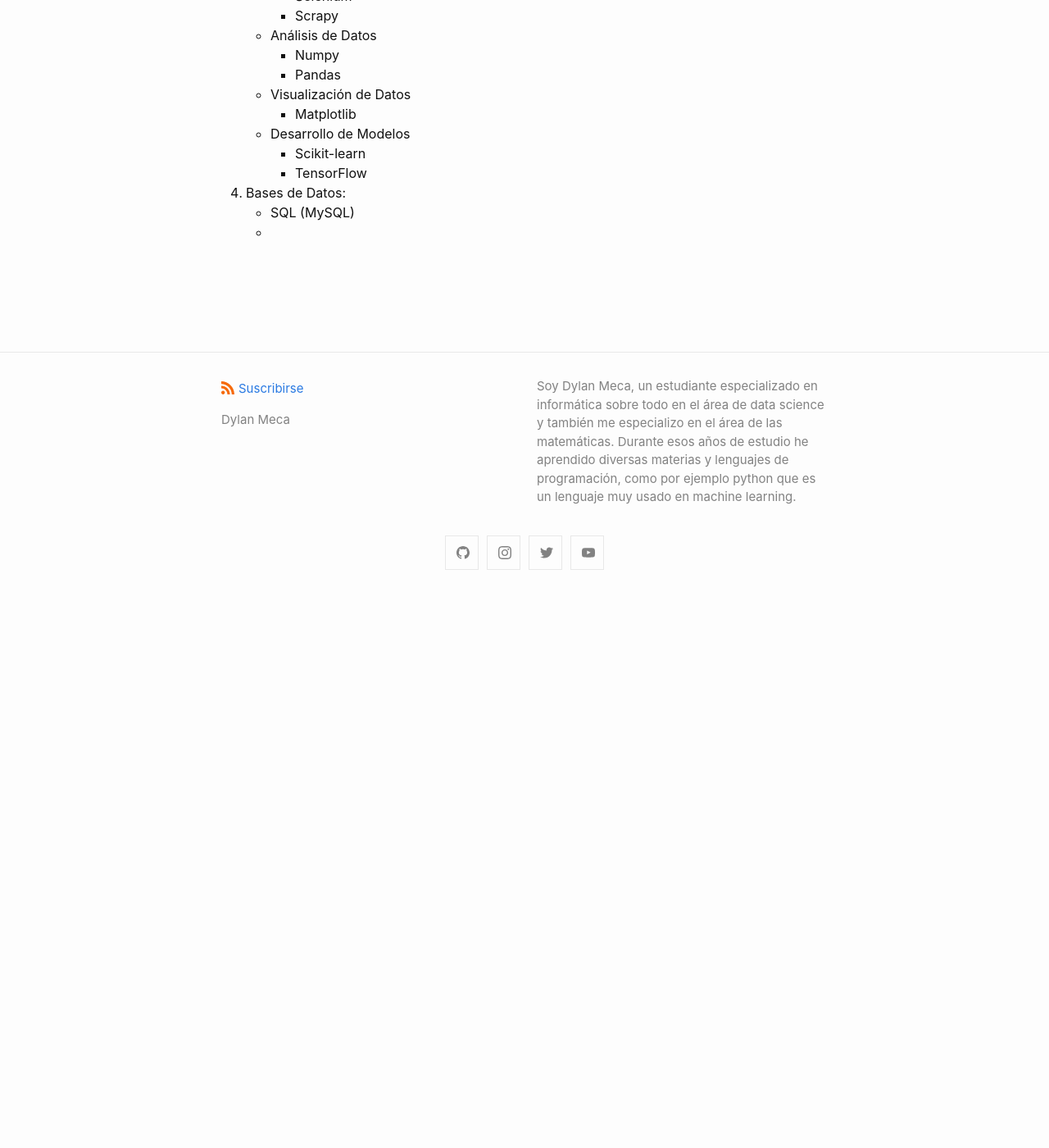
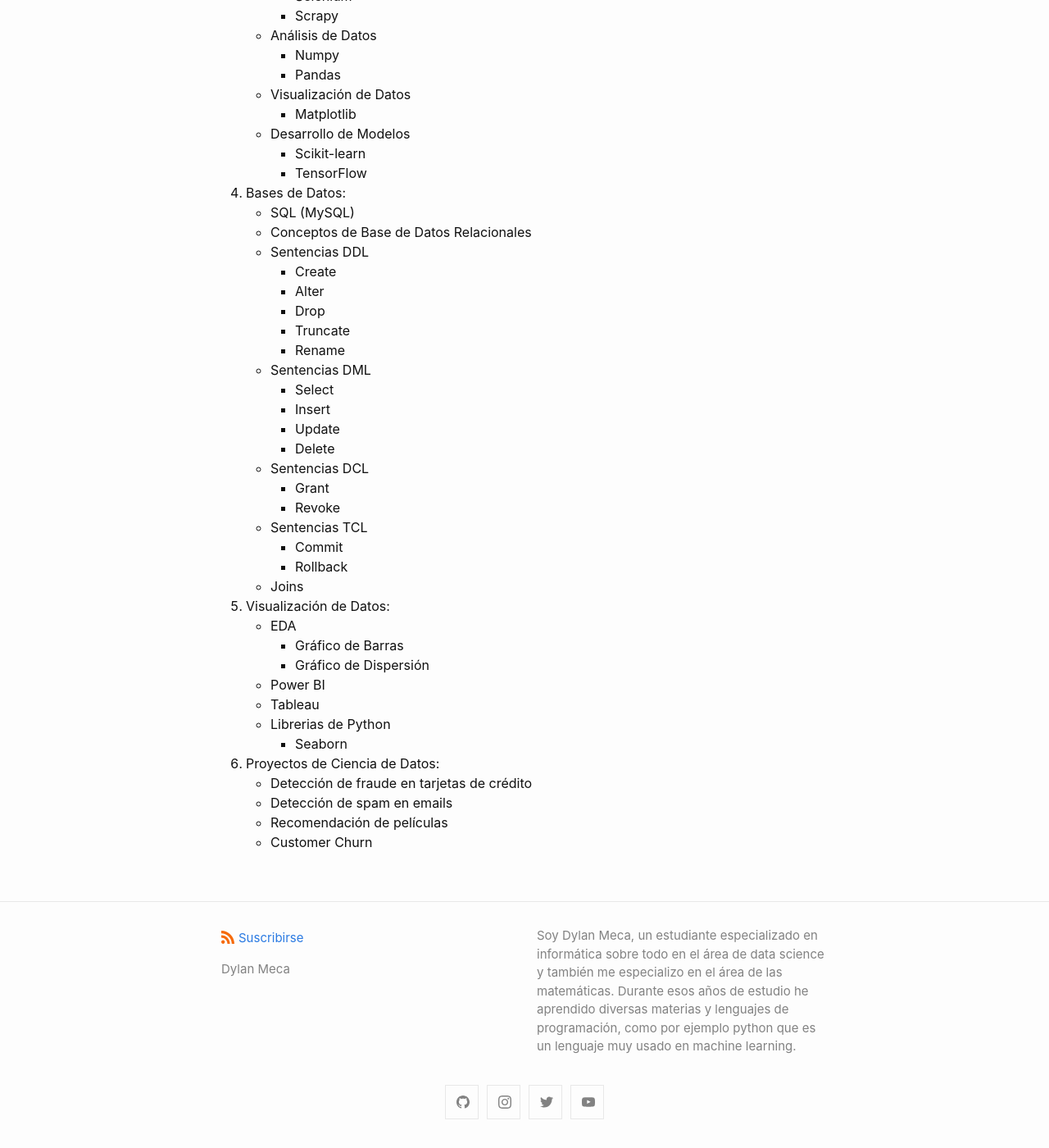
Before and after one commit to dylanmeca/dylanmeca.github.io, a Jekyll site: the page built from _posts/2022-08-15-Ruta-para-ser-Cientifico-de-Datos.md, in a window 1280 px wide and 1400 px high, scrolled down 670 px. Shown: the whole window at 82% size. Built offline with Jekyll 4.4.1, drawn with Linux system fonts in a browser that asks for light colours; a script that is not in the unit is left out; comment, search, counter and statistics services are not loaded; before the commit the page ends 1326 px from its top, so only the background shows below that.

Commit message:
New Update

```diff
--- a/_posts/2022-08-15-Ruta-para-ser-Cientifico-de-Datos.md
+++ b/_posts/2022-08-15-Ruta-para-ser-Cientifico-de-Datos.md
@@ -1,7 +1,7 @@
 ---
 layout: post
 permalink: /2022/08/15/Ruta-para-ser-Cientifico-de-Datos.html
-description:
+description: La Ciencia de Datos es una carrera que estuda, administra, analiza e interpreta todo tipo de datos con el fin de que las organizaciones tomen mejores decisiones y resuelvan problemas complejos
 keywords:
 ---
 
@@ -40,4 +40,37 @@
 
 4. Bases de Datos:
      * SQL (MySQL)
-     *
+     * Conceptos de Base de Datos Relacionales
+     * Sentencias DDL
+          * Create
+          * Alter
+          * Drop
+          * Truncate
+          * Rename
+     * Sentencias DML
+          * Select
+          * Insert
+          * Update
+          * Delete
+     * Sentencias DCL
+          * Grant
+          * Revoke
+     * Sentencias TCL
+          * Commit
+          * Rollback
+     * Joins
+
+5. Visualización de Datos:
+     * EDA
+       * Gráfico de Barras
+       * Gráfico de Dispersión
+     * Power BI
+     * Tableau
+     * Librerias de Python
+         * Seaborn
+
+6. Proyectos de Ciencia de Datos:
+     * Detección de fraude en tarjetas de crédito
+     * Detección de spam en emails
+     * Recomendación de películas
+     * Customer Churn
```
